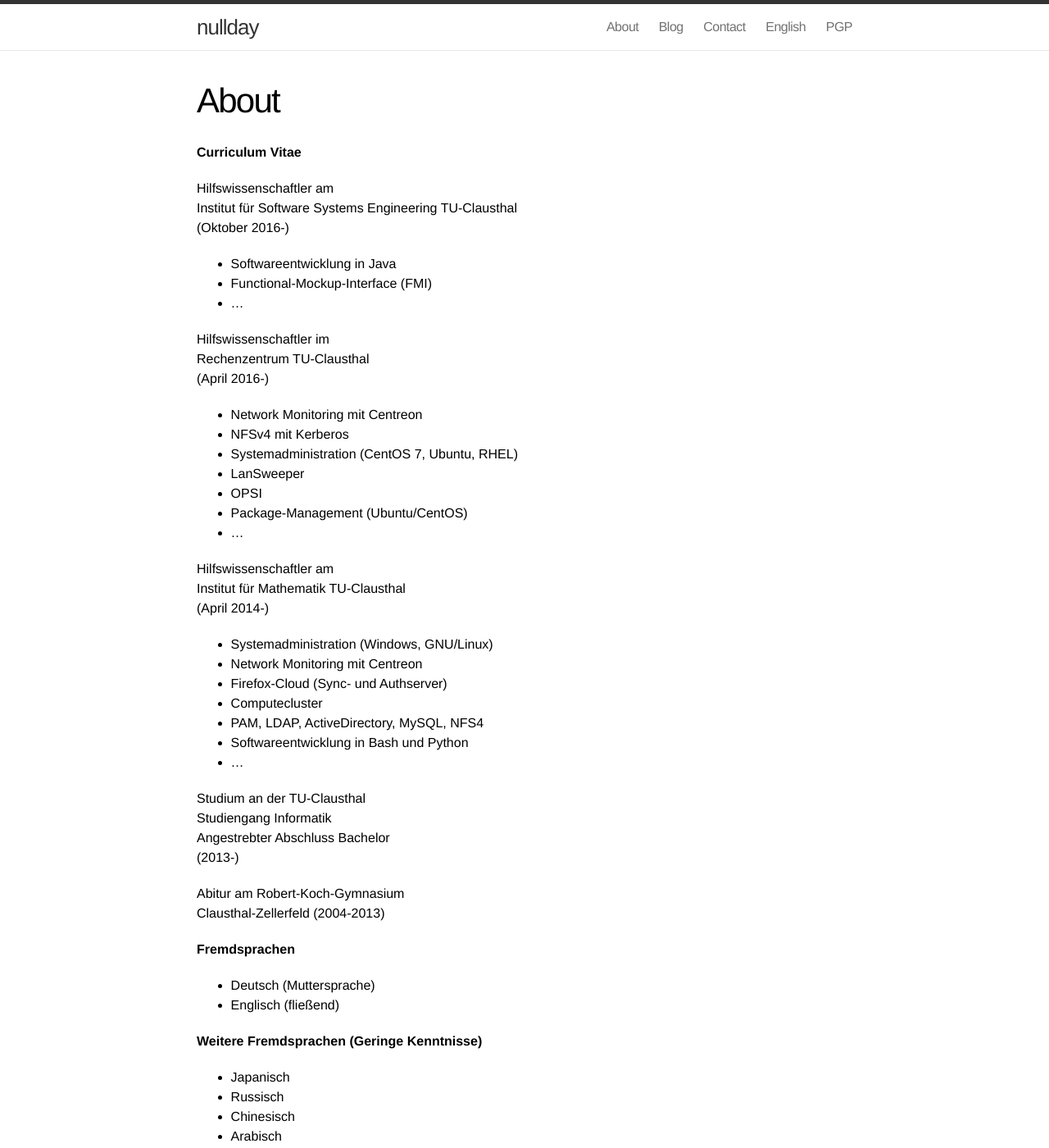
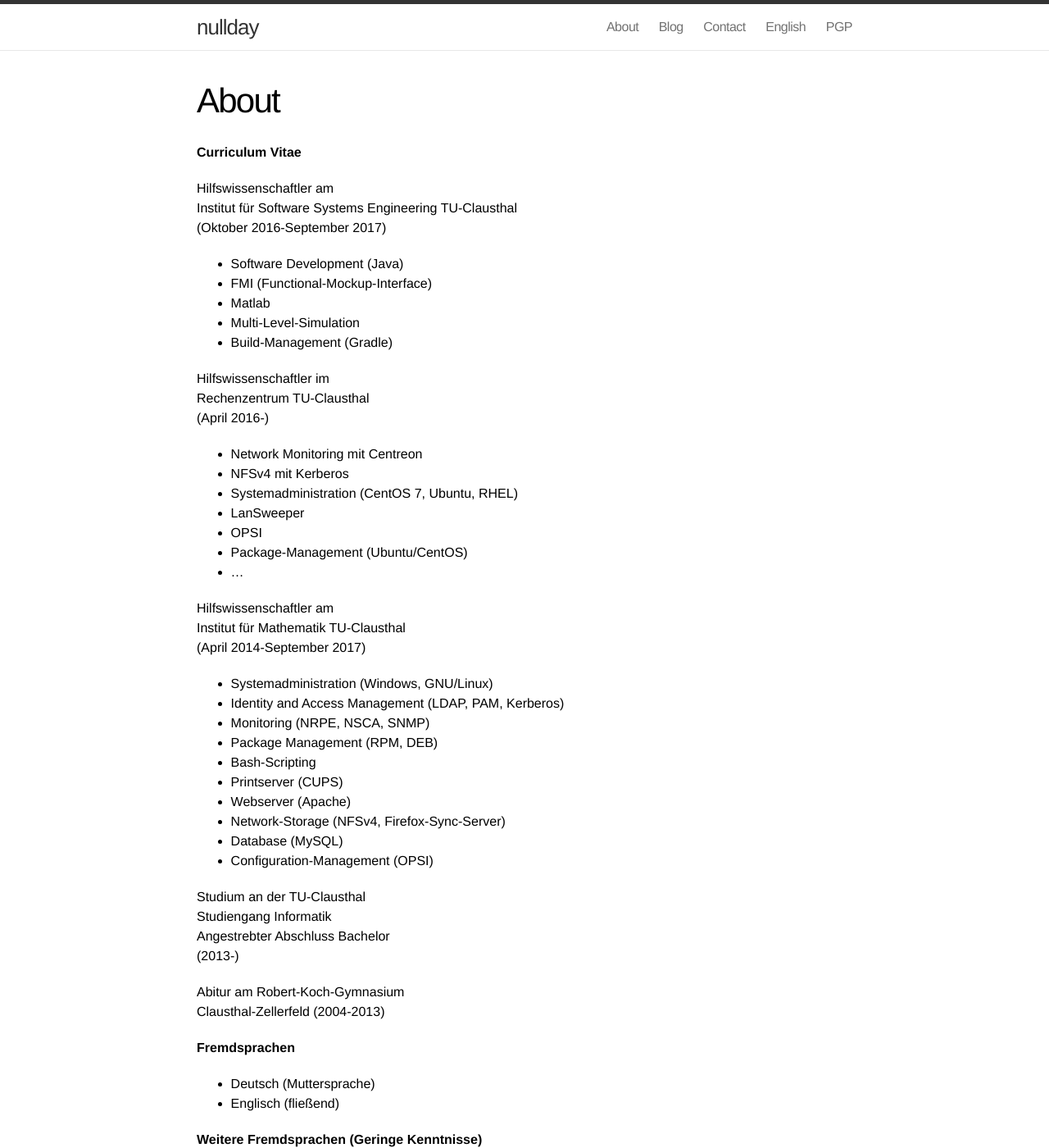
Before and after one commit to shibumi/shibumi.dev, a Jekyll site: the page built from about.md, in a window 1280 px wide and 1400 px high. Shown: the whole window at 82% size. Built offline with Jekyll 4.4.1, drawn with Linux system fonts in a browser that asks for light colours; nearby versions of some CDN libraries; some of the changed text lies outside the part shown.

Commit message:
changed about.md

```diff
--- a/_config.yml
+++ b/_config.yml
@@ -1,7 +1,7 @@
 # Site settings
 title: nullday
 email: chris@nullday.de
-description: "nullday ist der private webspace von Christian Rebischke. Letzte Veränderung: 2017-08-06"
+description: "nullday ist der private webspace von Christian Rebischke. Letzte Veränderung: 2017-12-20"
 baseurl: ""
 url: "http://www.nullday.de"
 twitter_username: sh1bumi
--- a/about.md
+++ b/about.md
@@ -8,11 +8,13 @@ permalink: /about/
 
 Hilfswissenschaftler am
 Institut für Software Systems Engineering TU-Clausthal
-(Oktober 2016-)
+(Oktober 2016-September 2017)
 
-* Softwareentwicklung in Java
-* Functional-Mockup-Interface (FMI)
-* ...
+* Software Development (Java)
+* FMI (Functional-Mockup-Interface)
+* Matlab
+* Multi-Level-Simulation
+* Build-Management (Gradle)
 
 Hilfswissenschaftler im
 Rechenzentrum TU-Clausthal
@@ -28,15 +30,18 @@ Rechenzentrum TU-Clausthal
 
 Hilfswissenschaftler am
 Institut für Mathematik TU-Clausthal
-(April 2014-)
+(April 2014-September 2017)
 
 * Systemadministration (Windows, GNU/Linux)
-* Network Monitoring mit Centreon
-* Firefox-Cloud (Sync- und Authserver)
-* Computecluster
-* PAM, LDAP, ActiveDirectory, MySQL, NFS4
-* Softwareentwicklung in Bash und Python
-* ...
+* Identity and Access Management (LDAP, PAM, Kerberos)
+* Monitoring (NRPE, NSCA, SNMP)
+* Package Management (RPM, DEB)
+* Bash-Scripting
+* Printserver (CUPS)
+* Webserver (Apache)
+* Network-Storage (NFSv4, Firefox-Sync-Server)
+* Database (MySQL)
+* Configuration-Management (OPSI)
 
 Studium an der TU-Clausthal
 Studiengang Informatik
```
